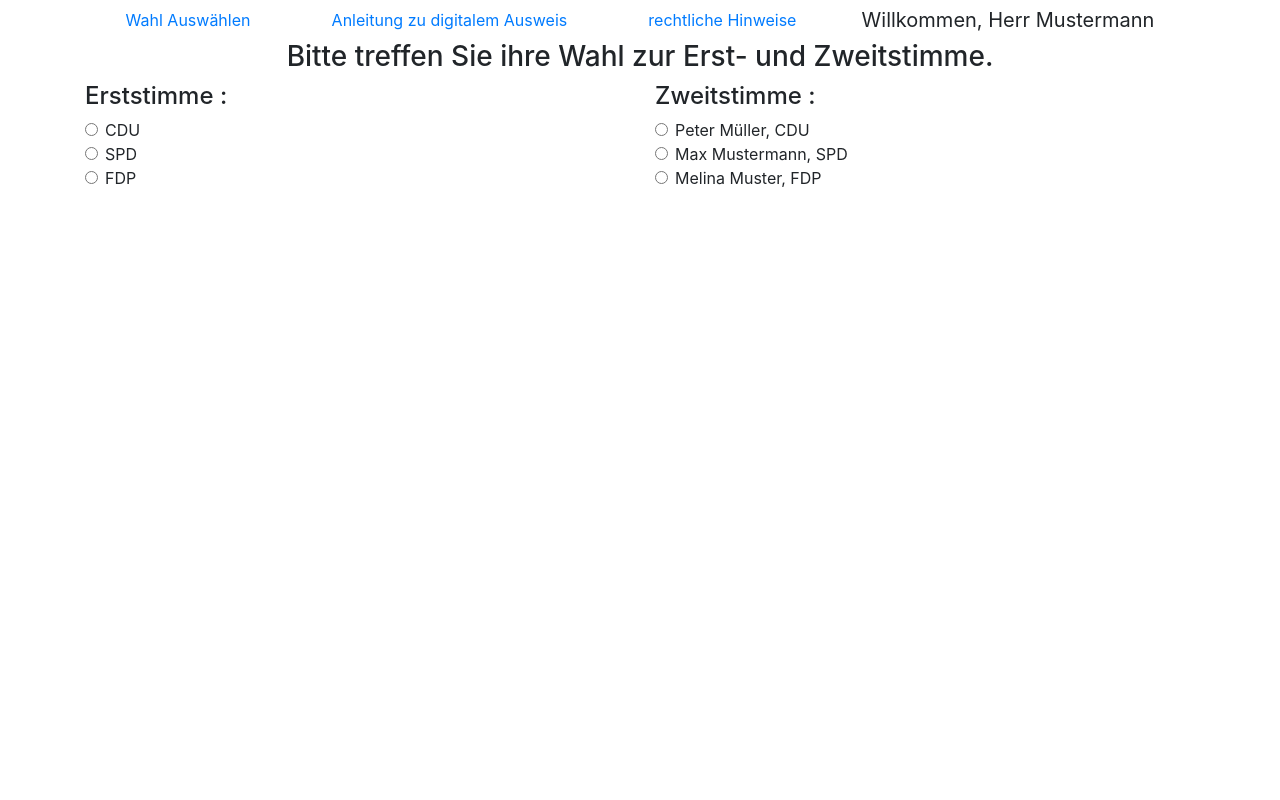
After one commit to Endlesscrafter/lcss-voting-app, a Django app: template templates/election/abstimmung.html in a window 1280 px wide. The commit adds this page. Run offline with Django 3.2, Linux system fonts and the light colour scheme; the template is opened without the code that fills it, so the values that code supplies are empty; some libraries are stand-ins or nearby versions.

Commit message:
Erstellung der election templates mit bootstrap

```diff
--- /dev/null
+++ b/templates/election/abstimmung.html
@@ -0,0 +1,71 @@
+<head>
+    <link rel="stylesheet" href="https://stackpath.bootstrapcdn.com/bootstrap/4.5.0/css/bootstrap.min.css" integrity="sha384-9aIt2nRpC12Uk9gS9baDl411NQApFmC26EwAOH8WgZl5MYYxFfc+NcPb1dKGj7Sk" crossorigin="anonymous">
+  </head>
+  <body>
+    <div class="container">
+      <ul class="nav nav-pills nav-fill">
+        <li class="nav-item">
+          <a class="nav-link " href="#">Wahl Auswählen</a>
+        </li>
+        <li class="nav-item">
+          <a class="nav-link" href="#">Anleitung zu digitalem Ausweis</a>
+        </li>
+        <li class="nav-item">
+          <a class="nav-link" href="#">rechtliche Hinweise</a>
+        </li>
+        <li class="nav-item">
+          <a class="navbar-brand">Willkommen, Herr Mustermann</a>
+        </li>
+      </ul>
+      <div class="row">
+        <div class="col-sm">
+          <h3 class="text-center" padding="3">Bitte treffen Sie ihre Wahl zur Erst- und Zweitstimme.</h3>
+        </div>
+      </div>
+      <div class="row">
+        <div class="col-sm-6">
+          <h4>Erststimme :</h4>
+          <div class="form-check">
+            <input class="form-check-input" type="radio" name="exampleRadios1" id="exampleRadios1" value="option1" >
+            <label class="form-check-label" for="exampleRadios1">
+              CDU
+            </label>
+          </div>
+          <div class="form-check">
+            <input class="form-check-input" type="radio" name="exampleRadios1" id="exampleRadios2" value="option2">
+            <label class="form-check-label" for="exampleRadios2">
+              SPD
+            </label>
+          </div>
+          <div class="form-check">
+            <input class="form-check-input" type="radio" name="exampleRadios1" id="exampleRadios3" value="option3" >
+            <label class="form-check-label" for="exampleRadios3">
+              FDP
+            </label>
+          </div>
+        </div>
+        <div class="col-sm-6">
+          <h4>Zweitstimme :</h4>
+          <div class="form-check">
+            <input class="form-check-input" type="radio" name="exampleRadios" id="exampleRadios1" value="option1" >
+            <label class="form-check-label" for="exampleRadios1">
+              Peter Müller, CDU
+            </label>
+          </div>
+          <div class="form-check">
+            <input class="form-check-input" type="radio" name="exampleRadios" id="exampleRadios2" value="option2">
+            <label class="form-check-label" for="exampleRadios2">
+              Max Mustermann, SPD
+            </label>
+          </div>
+          <div class="form-check">
+            <input class="form-check-input" type="radio" name="exampleRadios" id="exampleRadios3" value="option3" >
+            <label class="form-check-label" for="exampleRadios3">
+              Melina Muster, FDP
+            </label>
+          </div>
+        </div>
+        </div>
+      </div>
+    </div>
+  </body>
```
Also changed, not shown: templates/election/abgeschlosseneWhal.html (added, +27 -0 lines), templates/election/index.html (+34 -15 lines).
